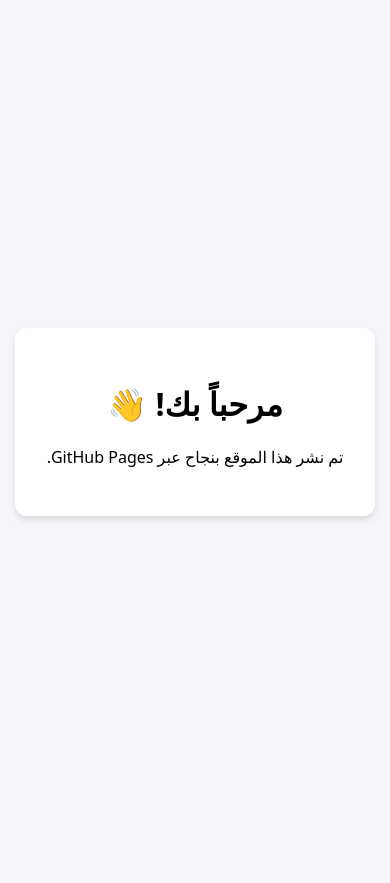
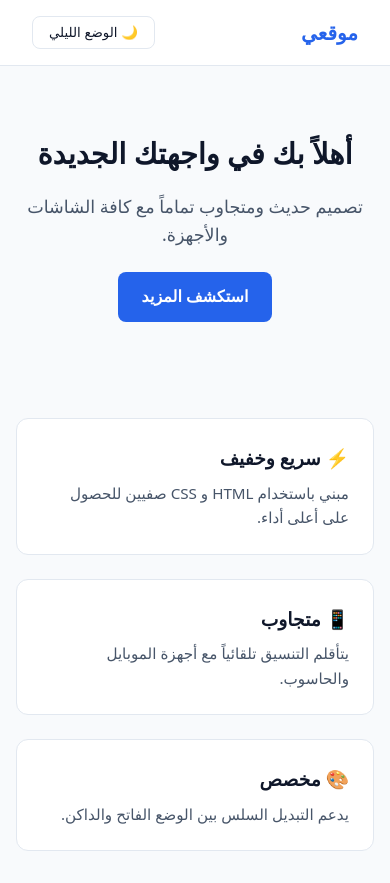
Before and after one commit to zorogm15-netizen/zoro.github.io, a plain HTML site: page index.html in a window 390 px wide. Before the commit the page ends 844 px from the top, so only its background shows below. Drawn offline with Linux system fonts and the light colour scheme.

Commit message:
Revamp HTML structure and styling for responsiveness
Updated the title and enhanced styling for a professional look. Added a responsive design with theme toggle functionality.

```diff
--- a/index.html
+++ b/index.html
@@ -3,30 +3,174 @@
 <head>
     <meta charset="UTF-8">
     <meta name="viewport" content="width=device-width, initial-scale=1.0">
-    <title>موقعي الأول</title>
+    <title>واجهة احترافية</title>
     <style>
+        :root {
+            --bg-color: #f8fafc;
+            --card-bg: #ffffff;
+            --text-color: #0f172a;
+            --text-secondary: #475569;
+            --primary: #2563eb;
+            --primary-hover: #1d4ed8;
+            --border: #e2e8f0;
+        }
+
+        [data-theme="dark"] {
+            --bg-color: #0f172a;
+            --card-bg: #1e293b;
+            --text-color: #f8fafc;
+            --text-secondary: #94a3b8;
+            --border: #334155;
+        }
+
+        * {
+            box-sizing: border-box;
+            margin: 0;
+            padding: 0;
+            transition: background-color 0.3s, color 0.3s;
+        }
+
         body {
-            font-family: system-ui, sans-serif;
+            font-family: system-ui, -apple-system, sans-serif;
+            background-color: var(--bg-color);
+            color: var(--text-color);
+            line-height: 1.6;
+        }
+
+        /* Navigation */
+        nav {
             display: flex;
-            justify-content: center;
+            justify-content: space-between;
             align-items: center;
-            height: 100vh;
-            margin: 0;
-            background-color: #f4f4f9;
+            padding: 1rem 2rem;
+            background-color: var(--card-bg);
+            border-bottom: 1px solid var(--border);
         }
+
+        .logo {
+            font-size: 1.25rem;
+            font-weight: bold;
+            color: var(--primary);
+        }
+
+        .theme-btn {
+            background: none;
+            border: 1px solid var(--border);
+            color: var(--text-color);
+            padding: 0.5rem 1rem;
+            border-radius: 8px;
+            cursor: pointer;
+        }
+
+        /* Hero Section */
+        .hero {
+            text-align: center;
+            padding: 4rem 1rem;
+            max-width: 800px;
+            margin: 0 auto;
+        }
+
+        .hero h1 {
+            font-size: 2.5rem;
+            margin-bottom: 1rem;
+        }
+
+        .hero p {
+            color: var(--text-secondary);
+            font-size: 1.1rem;
+            margin-bottom: 1.5rem;
+        }
+
+        .btn {
+            display: inline-block;
+            background-color: var(--primary);
+            color: white;
+            padding: 0.75rem 1.5rem;
+            border-radius: 8px;
+            text-decoration: none;
+            font-weight: bold;
+        }
+
+        .btn:hover {
+            background-color: var(--primary-hover);
+        }
+
+        /* Grid Cards */
+        .container {
+            max-width: 1100px;
+            margin: 0 auto;
+            padding: 2rem 1rem;
+        }
+
+        .grid {
+            display: grid;
+            grid-template-columns: repeat(auto-fit, minmax(280px, 1fr));
+            gap: 1.5rem;
+        }
+
         .card {
-            background: white;
-            padding: 2rem;
+            background-color: var(--card-bg);
+            padding: 1.5rem;
             border-radius: 12px;
-            box-shadow: 0 4px 6px rgba(0,0,0,0.1);
-            text-align: center;
+            border: 1px solid var(--border);
+        }
+
+        .card h3 {
+            margin-bottom: 0.5rem;
+        }
+
+        .card p {
+            color: var(--text-secondary);
+            font-size: 0.95rem;
+        }
+
+        @media (max-width: 600px) {
+            .hero h1 { font-size: 1.8rem; }
         }
     </style>
 </head>
 <body>
-    <div class="card">
-        <h1>مرحباً بك! 👋</h1>
-        <p>تم نشر هذا الموقع بنجاح عبر GitHub Pages.</p>
+
+    <nav>
+        <div class="logo">موقعي</div>
+        <button class="theme-btn" onclick="toggleTheme()">🌙 الوضع الليلي</button>
+    </nav>
+
+    <section class="hero">
+        <h1>أهلاً بك في واجهتك الجديدة</h1>
+        <p>تصميم حديث ومتجاوب تماماً مع كافة الشاشات والأجهزة.</p>
+        <a href="#" class="btn">استكشف المزيد</a>
+    </section>
+
+    <div class="container">
+        <div class="grid">
+            <div class="card">
+                <h3>⚡ سريع وخفيف</h3>
+                <p>مبني باستخدام HTML و CSS صفيين للحصول على أعلى أداء.</p>
+            </div>
+            <div class="card">
+                <h3>📱 متجاوب</h3>
+                <p>يتأقلم التنسيق تلقائياً مع أجهزة الموبايل والحاسوب.</p>
+            </div>
+            <div class="card">
+                <h3>🎨 مخصص</h3>
+                <p>يدعم التبديل السلس بين الوضع الفاتح والداكن.</p>
+            </div>
+        </div>
     </div>
+
+    <script>
+        function toggleTheme() {
+            const body = document.body;
+            const btn = document.querySelector('.theme-btn');
+            if (body.getAttribute('data-theme') === 'dark') {
+                body.removeAttribute('data-theme');
+                btn.textContent = '🌙 الوضع الليلي';
+            } else {
+                body.setAttribute('data-theme', 'dark');
+                btn.textContent = '☀️ الوضع الفاتح';
+            }
+        }
+    </script>
 </body>
 </html>
```
